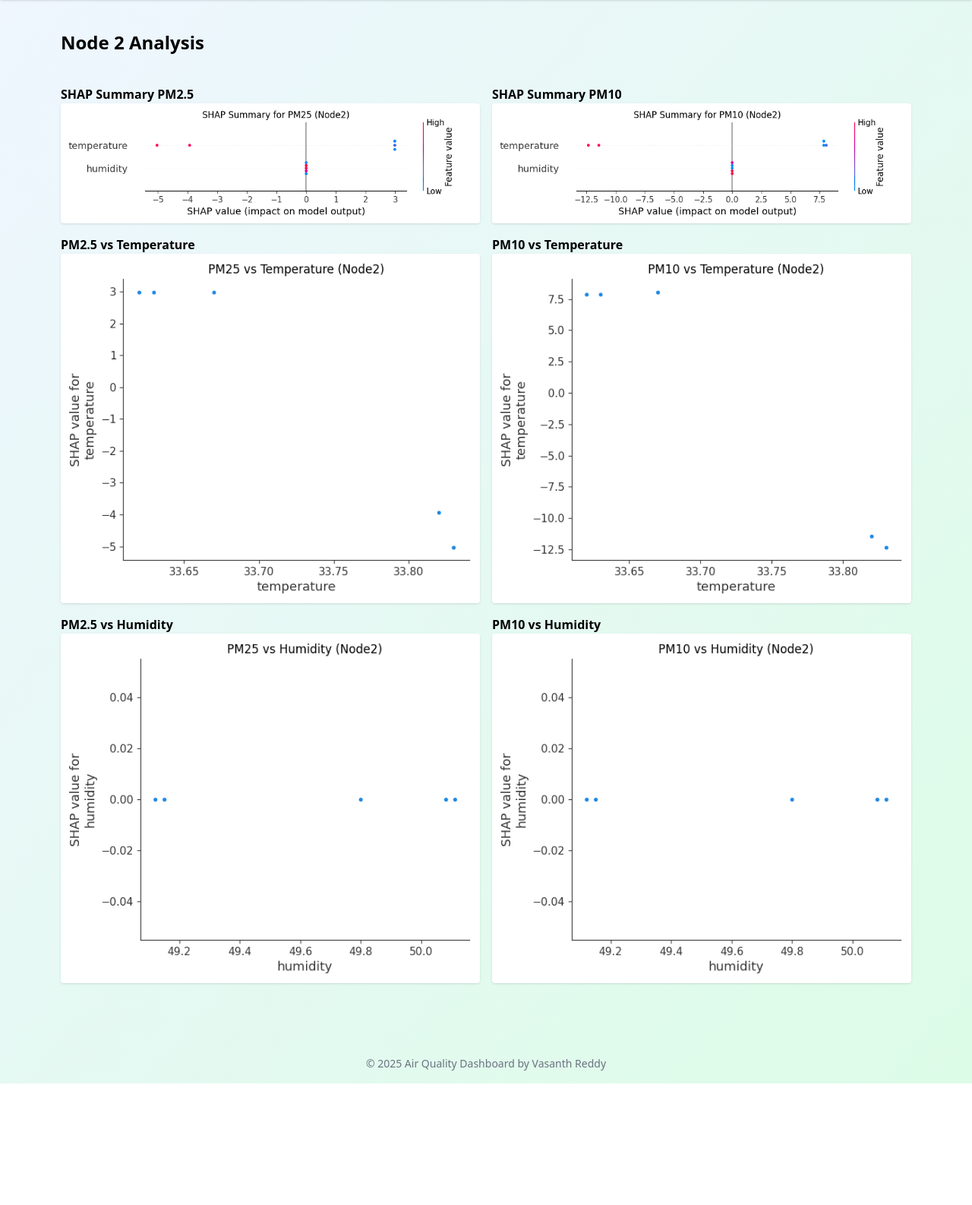
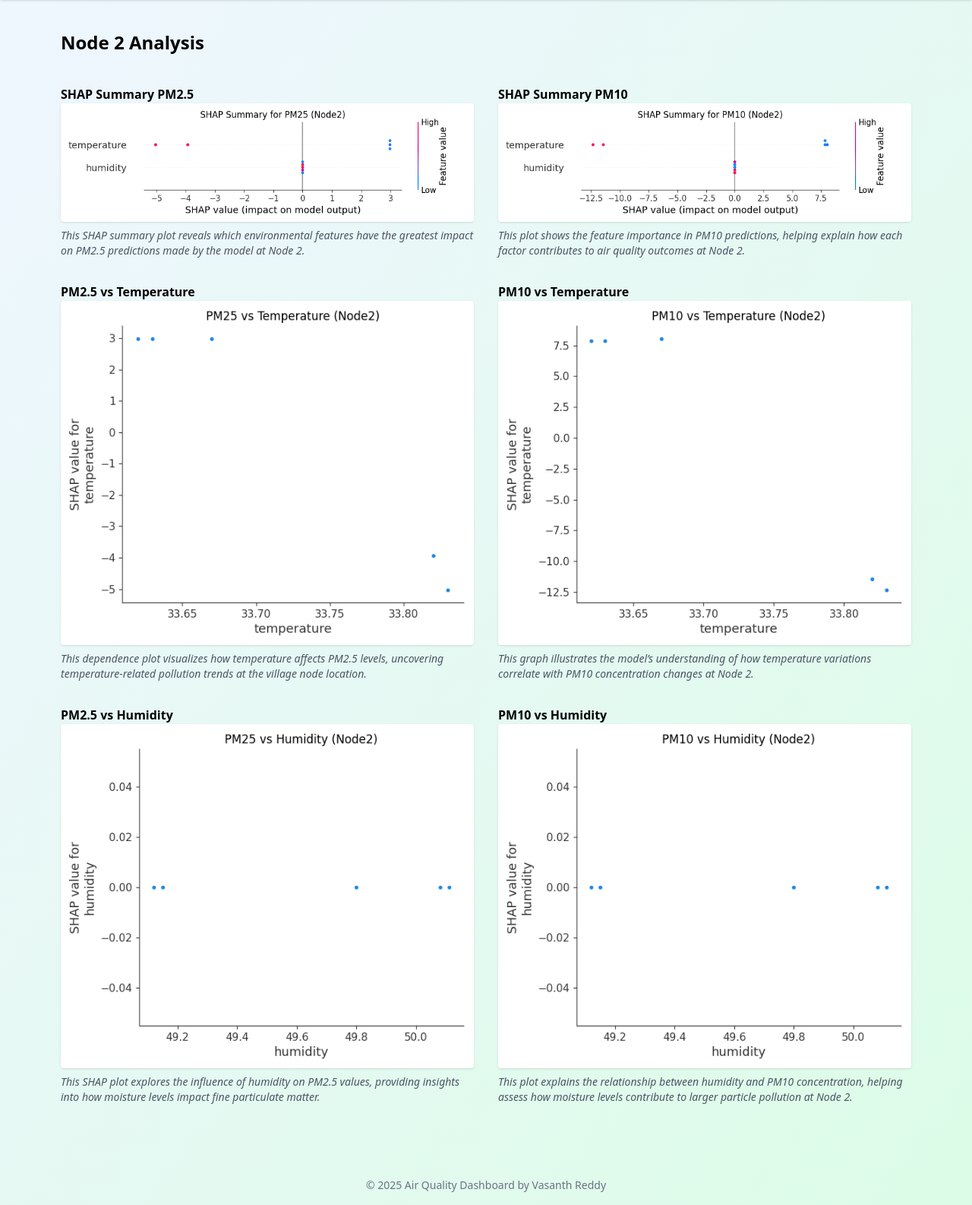
Before and after one commit to vasanth1344/ecoairsentinel, a Flask app: page /node2 in a window 1280 px wide. Shown: the part 64-1650 px from the top of the page at 76% size. Before the commit the page ends 1490 px from the top, so only its background shows below. Run offline with Flask 3, Linux system fonts and the light colour scheme; some libraries are stand-ins or nearby versions.

Commit message:
Update node2.html

```diff
--- a/templates/node2.html
+++ b/templates/node2.html
@@ -1,31 +1,51 @@
 {% extends "base.html" %}
 {% block title %}Node 2 Results{% endblock %}
 {% block content %}
+
 <h1 class="text-2xl font-bold mb-4">Node 2 Analysis</h1>
-<div class="grid grid-cols-1 md:grid-cols-2 gap-4">
+
+<div class="grid grid-cols-1 md:grid-cols-2 gap-8">
+  <!-- SHAP Summary PM2.5 -->
   <div>
     <h2 class="font-semibold">SHAP Summary PM2.5</h2>
     <img src="{{ url_for('static', filename='shap_summary_pm25_node2.png') }}" class="rounded shadow">
+    <p class="text-sm text-gray-600 mt-2 italic">This SHAP summary plot reveals which environmental features have the greatest impact on PM2.5 predictions made by the model at Node 2.</p>
   </div>
+
+  <!-- SHAP Summary PM10 -->
   <div>
     <h2 class="font-semibold">SHAP Summary PM10</h2>
     <img src="{{ url_for('static', filename='shap_summary_pm10_node2.png') }}" class="rounded shadow">
+    <p class="text-sm text-gray-600 mt-2 italic">This plot shows the feature importance in PM10 predictions, helping explain how each factor contributes to air quality outcomes at Node 2.</p>
   </div>
+
+  <!-- PM2.5 vs Temperature -->
   <div>
     <h2 class="font-semibold">PM2.5 vs Temperature</h2>
     <img src="{{ url_for('static', filename='shap_depend_pm25_temperature_node2.png') }}" class="rounded shadow">
+    <p class="text-sm text-gray-600 mt-2 italic">This dependence plot visualizes how temperature affects PM2.5 levels, uncovering temperature-related pollution trends at the village node location.</p>
   </div>
+
+  <!-- PM10 vs Temperature -->
   <div>
     <h2 class="font-semibold">PM10 vs Temperature</h2>
     <img src="{{ url_for('static', filename='shap_depend_pm10_temperature_node2.png') }}" class="rounded shadow">
+    <p class="text-sm text-gray-600 mt-2 italic">This graph illustrates the model’s understanding of how temperature variations correlate with PM10 concentration changes at Node 2.</p>
   </div>
+
+  <!-- PM2.5 vs Humidity -->
   <div>
     <h2 class="font-semibold">PM2.5 vs Humidity</h2>
     <img src="{{ url_for('static', filename='shap_depend_pm25_humidity_node2.png') }}" class="rounded shadow">
+    <p class="text-sm text-gray-600 mt-2 italic">This SHAP plot explores the influence of humidity on PM2.5 values, providing insights into how moisture levels impact fine particulate matter.</p>
   </div>
+
+  <!-- PM10 vs Humidity -->
   <div>
     <h2 class="font-semibold">PM10 vs Humidity</h2>
     <img src="{{ url_for('static', filename='shap_depend_pm10_humidity_node2.png') }}" class="rounded shadow">
+    <p class="text-sm text-gray-600 mt-2 italic">This plot explains the relationship between humidity and PM10 concentration, helping assess how moisture levels contribute to larger particle pollution at Node 2.</p>
   </div>
 </div>
+
 {% endblock %}
```
